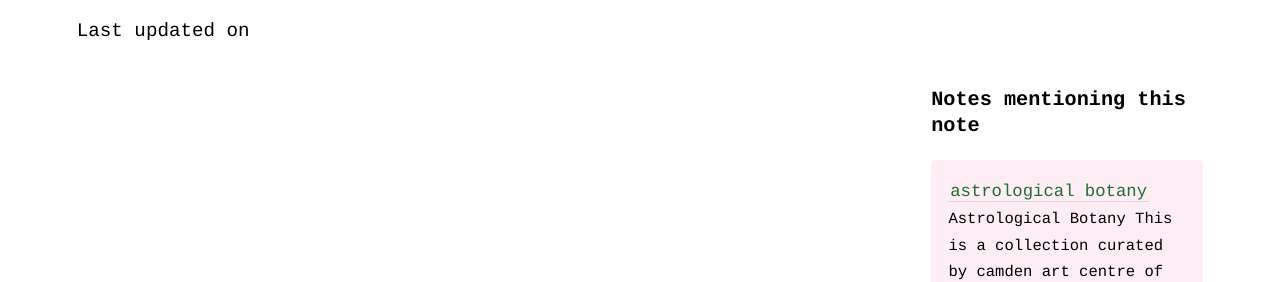
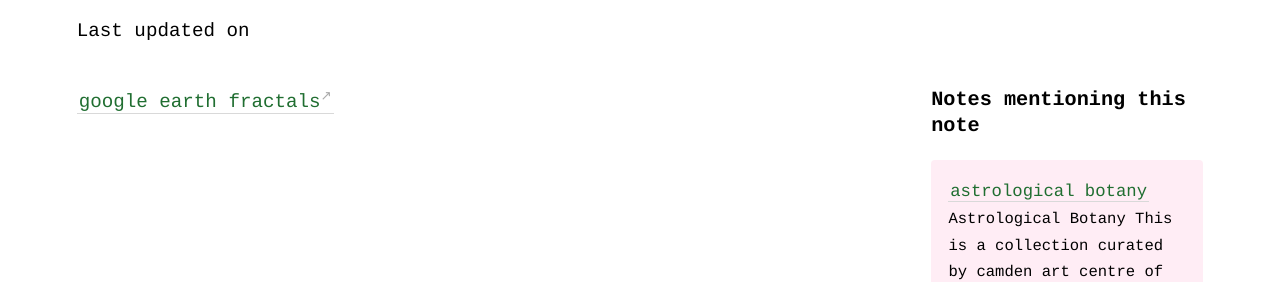
Before and after one commit to geminiworms/talyssagarden.github.io, a Jekyll site: the page built from _notes/sacred-geometry.md, in a window 1280 px wide. Shown: the part 190-472 px from the top of the page. Built offline with Jekyll 4.4.1, drawn with Linux system fonts in a browser that asks for light colours.

Commit message:
Update sacred-geometry.md

```diff
--- a/_notes/sacred-geometry.md
+++ b/_notes/sacred-geometry.md
@@ -1,3 +1,4 @@
 ---
 title: sacred geometry
 ---
+[google earth fractals](http://paulbourke.net/fractals/googleearth/)
```
